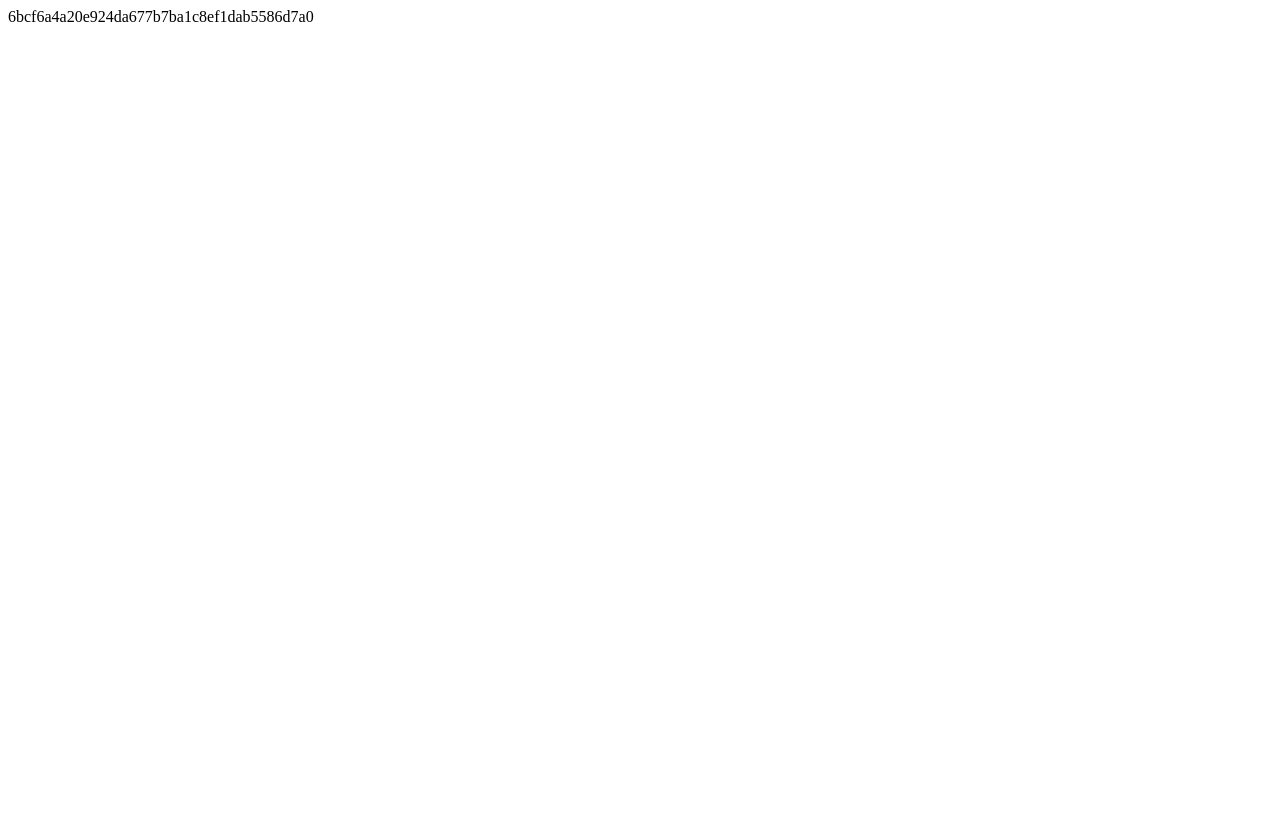
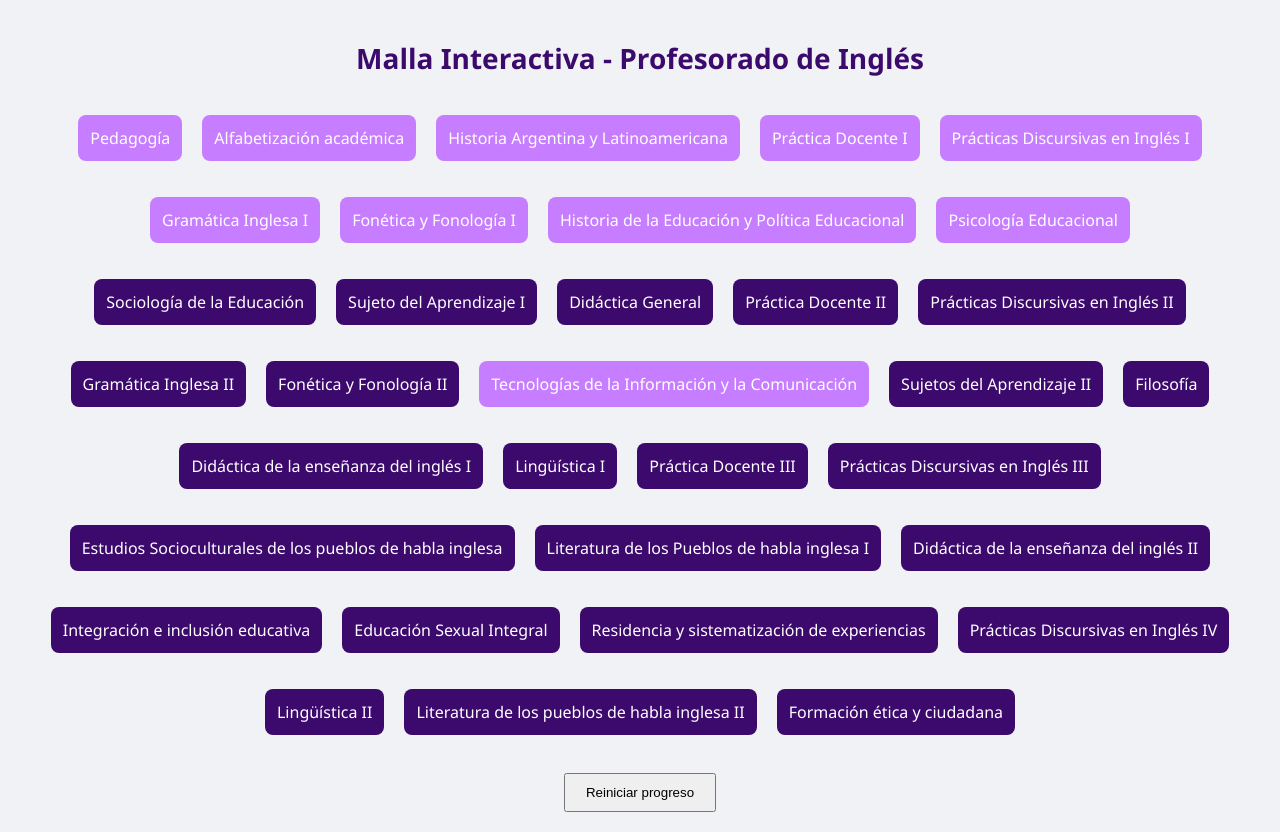
Before and after one commit to mxrinana/PI, a plain HTML site: page index.html in a window 1280 px wide. Before the commit the page ends 800 px from the top, so only its background shows below. Drawn offline with Linux system fonts and the light colour scheme.

Commit message:
Update index.html

```diff
--- a/index.html
+++ b/index.html
@@ -1 +1,19 @@
-6bcf6a4a20e924da677b7ba1c8ef1dab5586d7a0
+
+<!DOCTYPE html>
+<html lang="es">
+<head>
+    <meta charset="UTF-8">
+    <meta name="viewport" content="width=device-width, initial-scale=1.0">
+    <title>Malla Interactiva - Profesorado de Inglés</title>
+    <link rel="stylesheet" href="style.css">
+</head>
+<body>
+    <div class="container">
+        <h1>Malla Interactiva - Profesorado de Inglés</h1>
+        <div id="grid" class="grid"></div>
+        <button onclick="resetProgress()" class="reset-button">Reiniciar progreso</button>
+    </div>
+    <script src="data.js"></script>
+    <script src="script.js"></script>
+</body>
+</html>
```
